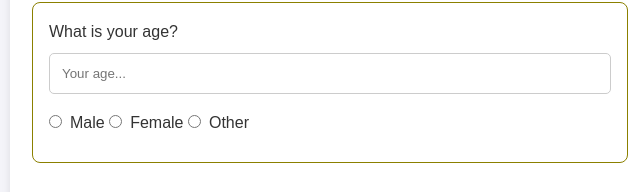
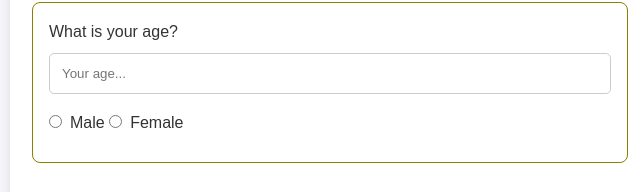
Before and after one commit to Cybersharph/fcc-survey-form, a plain HTML site: page index.html in a window 1280 px wide. Shown: the part 455-647 px from the top of the page, 310-950 px from the left. Drawn offline with Linux system fonts and the light colour scheme.

Commit message:
Updated genders

```diff
--- a/index.html
+++ b/index.html
@@ -33,10 +33,6 @@
 
                 <label for="female-gender">
                     <input type="radio" id="female-gender" name="gender" value="female">Female
-                </label>
-
-                <label for="other-gender">
-                    <input type="radio" id="other-gender" name="gender" value="other">Other
                 </label>
             </div>
         </fieldset>
```
